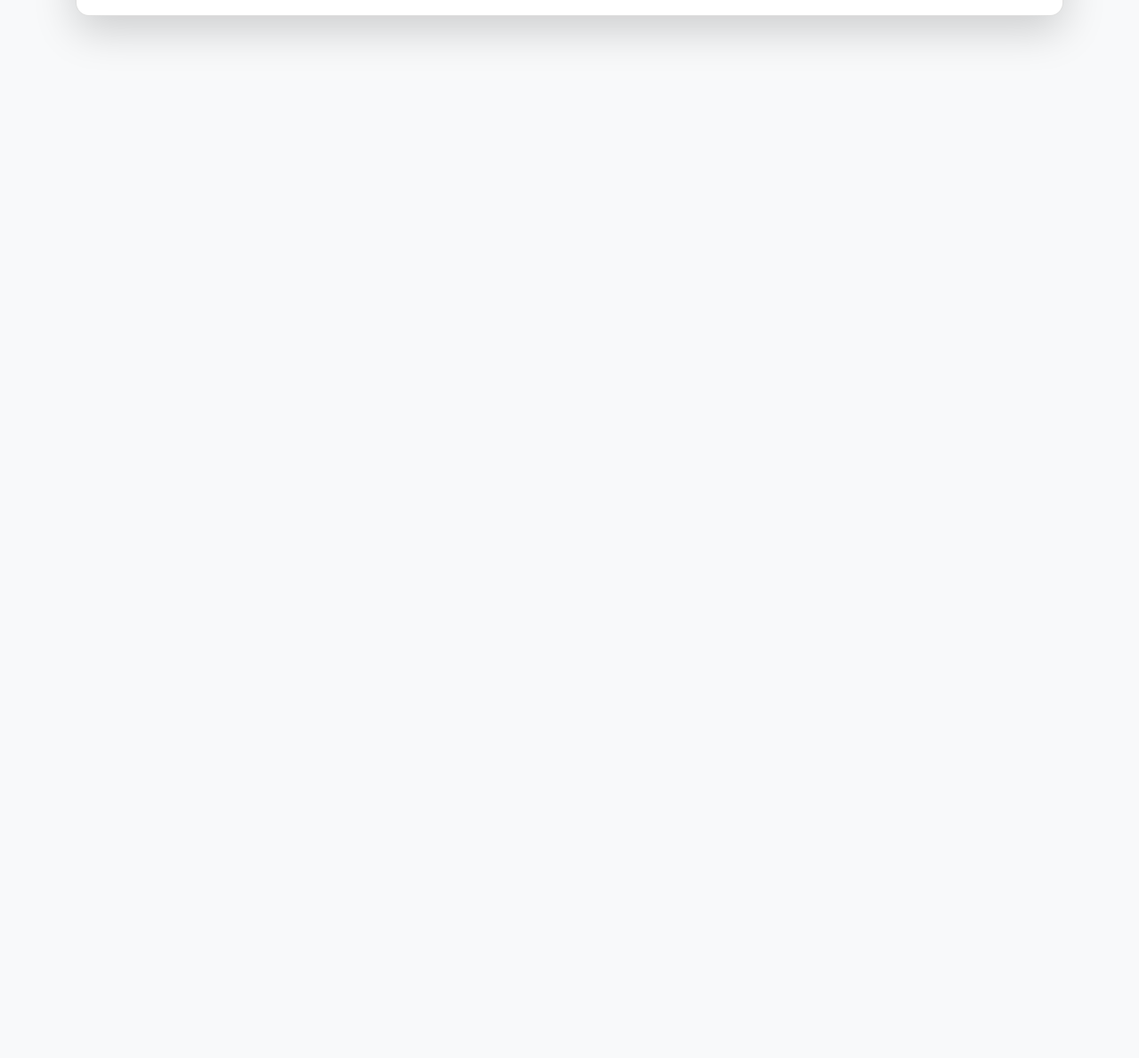
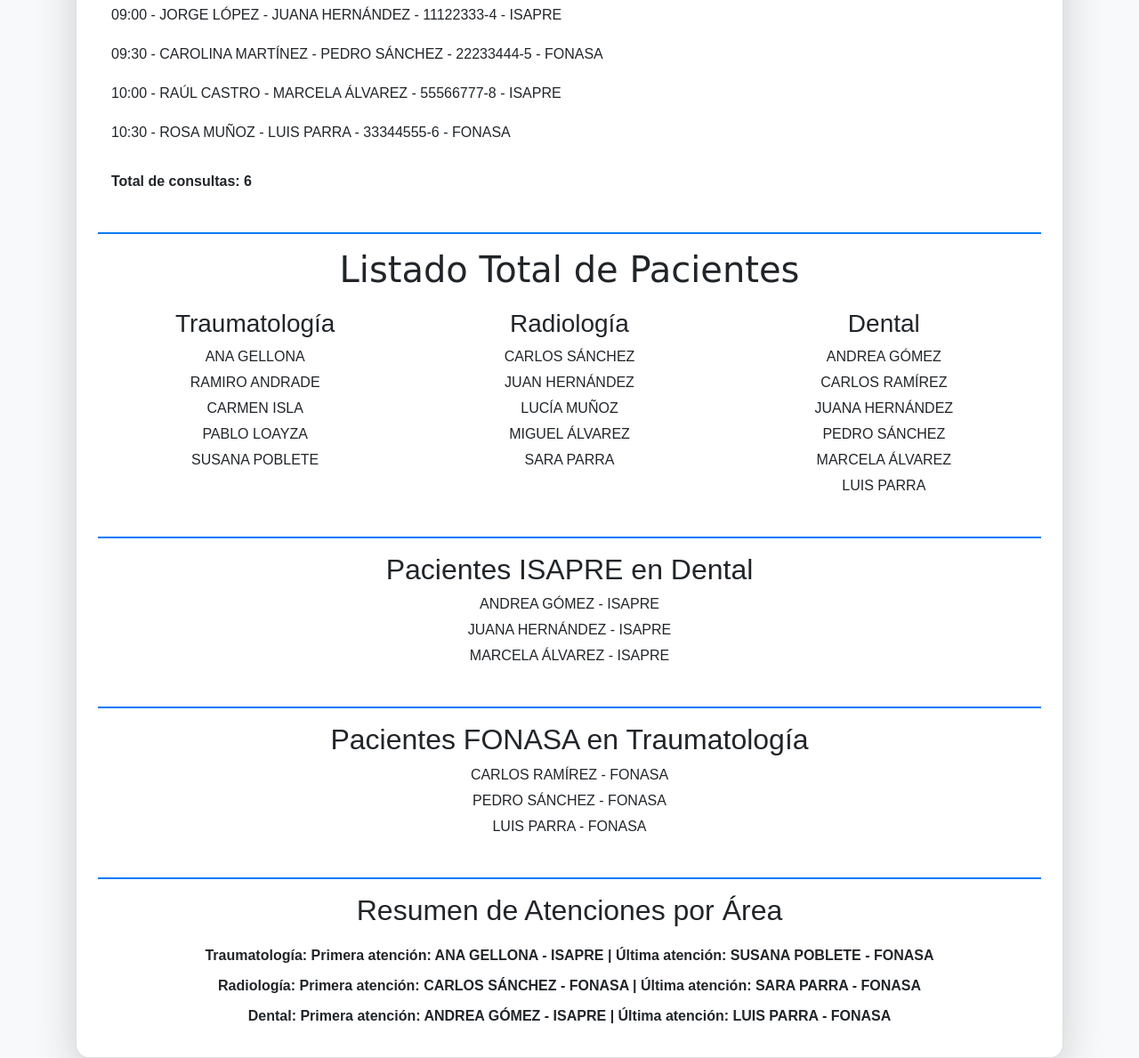
Before and after one commit to maaferna/DesafioLatamArrayObjectos, a plain HTML site: page index.html in a window 1280 px wide. Shown: the part 646-1835 px from the top of the page at 89% size. Before the commit the page ends 800 px from the top, so only its background shows below. Drawn offline with nearby package versions, Linux system fonts and the light colour scheme.

Commit message:
Desafio completado

```diff
--- a/assets/css/style.css
+++ b/assets/css/style.css
@@ -33,3 +33,34 @@
 hr {
     border-top: 2px solid #007bff;
 }
+
+.consultas-p {
+    text-align: center;
+    margin-right: 20px;
+}
+.consultas-container {
+    display: flex;
+    flex-direction: column;
+    align-items: flex-start;
+}
+
+.pacientes-p {
+    text-align: left;
+    margin-left: 20px;
+}
+.pacientes-container {
+    margin-top: 20px;
+}
+
+.isapre-container {
+    margin-top: 20px;
+    text-align: left;
+}
+
+.resumen-container {
+    margin-top: 20px;
+}
+.resumen-item {
+    margin-bottom: 10px;
+    font-weight: bold;
+}
--- a/assets/js/script.js
+++ b/assets/js/script.js
@@ -1,15 +1,22 @@
 document.addEventListener('DOMContentLoaded', () => {
     const consultasTraumatologia = [];
     const consultasRadiologia = [
-        {hora: "08:00", especialista: "DR. JUAN PÉREZ", paciente: "ANA GÓMEZ", rut: "12345678-9", prevision: "ISAPRE"},
-        {hora: "08:30", especialista: "DR. LUIS RAMÍREZ", paciente: "CARLOS SÁNCHEZ", rut: "98765432-1", prevision: "FONASA"},
-        {hora: "09:00", especialista: "DRA. MARÍA LOPEZ", paciente: "JUAN HERNÁNDEZ", rut: "11122333-4", prevision: "ISAPRE"},
-        {hora: "09:30", especialista: "DR. PEDRO CASTILLO", paciente: "LUCÍA MUÑOZ", rut: "22233444-5", prevision: "FONASA"},
-        {hora: "10:00", especialista: "DRA. ELENA FUENTES", paciente: "MIGUEL ÁLVAREZ", rut: "55566777-8", prevision: "ISAPRE"},
-        {hora: "10:30", especialista: "DR. FRANCISCO MORALES", paciente: "SARA PARRA", rut: "33344555-6", prevision: "FONASA"},
-        {hora: "11:00", especialista: "DRA. CARMEN SOTO", paciente: "PABLO DIAZ", rut: "44455667-7", prevision: "ISAPRE"}
+        {hora: "08:00", especialista: "JUAN PÉREZ", paciente: "ANA GÓMEZ", rut: "12345678-9", prevision: "ISAPRE"},
+        {hora: "08:30", especialista: "LUIS RAMÍREZ", paciente: "CARLOS SÁNCHEZ", rut: "98765432-1", prevision: "FONASA"},
+        {hora: "09:00", especialista: "MARÍA LOPEZ", paciente: "JUAN HERNÁNDEZ", rut: "11122333-4", prevision: "ISAPRE"},
+        {hora: "09:30", especialista: "PEDRO CASTILLO", paciente: "LUCÍA MUÑOZ", rut: "22233444-5", prevision: "FONASA"},
+        {hora: "10:00", especialista: "ELENA FUENTES", paciente: "MIGUEL ÁLVAREZ", rut: "55566777-8", prevision: "ISAPRE"},
+        {hora: "10:30", especialista: "FRANCISCO MORALES", paciente: "SARA PARRA", rut: "33344555-6", prevision: "FONASA"},
+        {hora: "11:00", especialista: "CARMEN SOTO", paciente: "PABLO DIAZ", rut: "44455667-7", prevision: "ISAPRE"}
     ];
-    const consultasDental = [];
+    const consultasDental = [
+        {hora: "08:00", especialista: "ALBERTO PÉREZ", paciente: "ANDREA GÓMEZ", rut: "12345678-9", prevision: "ISAPRE"},
+        {hora: "08:30", especialista: "LUCÍA GONZÁLEZ", paciente: "CARLOS RAMÍREZ", rut: "98765432-1", prevision: "FONASA"},
+        {hora: "09:00", especialista: "JORGE LÓPEZ", paciente: "JUANA HERNÁNDEZ", rut: "11122333-4", prevision: "ISAPRE"},
+        {hora: "09:30", especialista: "CAROLINA MARTÍNEZ", paciente: "PEDRO SÁNCHEZ", rut: "22233444-5", prevision: "FONASA"},
+        {hora: "10:00", especialista: "RAÚL CASTRO", paciente: "MARCELA ÁLVAREZ", rut: "55566777-8", prevision: "ISAPRE"},
+        {hora: "10:30", especialista: "ROSA MUÑOZ", paciente: "LUIS PARRA", rut: "33344555-6", prevision: "FONASA"}
+    ];
 
     // 1. Agregar horas al arreglo de Traumatología, utilizando el método push
     consultasTraumatologia.push(
@@ -94,4 +101,59 @@
     toggleRadiologiaButton.addEventListener('click', () => {
         toggleTableVisibility('radiologiaTable');
     });
+
+    const divDental = document.getElementById('dental');
+    consultasDental.forEach(consulta => {
+        divDental.innerHTML += `<p class="consultas-p">${consulta.hora} - ${consulta.especialista} - ${consulta.paciente} - ${consulta.rut} - ${consulta.prevision}</p><p></p>`;
+    });
+
+    // Mostrar el total de consultas
+    divDental.innerHTML += `<p class="mt-3 font-weight-bold">Total de consultas: ${consultasDental.length}</p>`;
+
+    // Función para mostrar los pacientes en columnas
+    function mostrarPacientes(consultas, divId) {
+        const divElement = document.getElementById(divId);
+        consultas.forEach(consulta => {
+            divElement.innerHTML += `<p>${consulta.paciente}</p>`;
+        });
+    }
+
+    // Mostrar los pacientes de cada especialidad en la columna correspondiente
+    mostrarPacientes(consultasTraumatologia, 'pacientesTraumatologia');
+    mostrarPacientes(consultasRadiologia, 'pacientesRadiologia');
+    mostrarPacientes(consultasDental, 'pacientesDental');
+
+     // Filtrar pacientes con ISAPRE en Dental
+     const pacientesISAPRE = consultasDental.filter(consulta => consulta.prevision === "ISAPRE");
+
+     // Mostrar los pacientes ISAPRE en el DOM
+     const divISAPRE = document.getElementById('pacientesISAPRE');
+     pacientesISAPRE.forEach(consulta => {
+         divISAPRE.innerHTML += `<p>${consulta.paciente} - ${consulta.prevision}</p>`;
+     });
+
+     // Filtrar pacientes con ISAPRE en Dental
+     const pacientesFONASA = consultasDental.filter(consulta => consulta.prevision === "FONASA");
+
+     // Mostrar los pacientes ISAPRE en el DOM
+     const divFONASA = document.getElementById('pacientesFONASA');
+     pacientesFONASA.forEach(consulta => {
+         divFONASA.innerHTML += `<p>${consulta.paciente} - ${consulta.prevision}</p>`;
+     });
+
+     // Función para mostrar el primer y último paciente atendido en cada área
+    function mostrarResumenAtenciones(consultas, area) {
+        const primerPaciente = consultas[0];
+        const ultimoPaciente = consultas[consultas.length - 1];
+
+        return `
+            <p class="resumen-item">${area}: Primera atención: ${primerPaciente.paciente} - ${primerPaciente.prevision} | Última atención: ${ultimoPaciente.paciente} - ${ultimoPaciente.prevision}</p>
+        `;
+    }
+
+    // Mostrar resumen de atenciones
+    const resumenDiv = document.getElementById('resumenAtenciones');
+    resumenDiv.innerHTML += mostrarResumenAtenciones(consultasTraumatologia, "Traumatología");
+    resumenDiv.innerHTML += mostrarResumenAtenciones(consultasRadiologia, "Radiología");
+    resumenDiv.innerHTML += mostrarResumenAtenciones(consultasDental, "Dental");
 });
--- a/index.html
+++ b/index.html
@@ -13,7 +13,7 @@
     <div class="card shadow-lg p-4">
         <h1 class="text-center text-primary">Estadisticas centro medico Ñuñoa</h1>
 
-        <div class="container text-center">
+        <div class="container text-center mb-4">
             <h2>Consultas de Traumatología</h2>
             <button id="toggleTraumatologiaButton" class="btn btn-primary mb-3">Mostrar/Ocultar Traumatología</button>
             <div id="traumatologia">
@@ -21,26 +21,53 @@
             </div>
         </div>
         <hr>
-        <div class="container text-center">
+        <div class="container text-center mb.4">
             <h2>Consultas de Radiología</h2>
             <button id="toggleRadiologiaButton" class="btn btn-primary mb-3">Mostrar/Ocultar Radiología</button>
             <div id="radiologia">
                 <!-- Aquí se mostrará la tabla de radiología -->
             </div>
         </div>
-
-        <h2>Consultas de Dental</h2>
-        <div id="dental"></div>
-
-        <h2>Pacientes Totales</h2>
-        <div id="pacientes-totales"></div>
-
-        <h2>Pacientes ISAPRE en Dental</h2>
-        <div id="pacientes-isapre-dental"></div>
-
-        <h2>Pacientes FONASA en Traumatología</h2>
-        <div id="pacientes-fonasa-trauma"></div>
-    </div>
+        <hr>
+        <div class="container text-center mb-4">
+            <h2>Consultas de Dental</h2>
+            <div id="dental" class="consultas-container">
+                <!-- Aquí se mostrará la tabla de dental, siempre visible -->
+            </div>
+        </div>
+        <hr>
+        <div class="container text-center mb-4">
+            <h1 class="text-center">Listado Total de Pacientes</h1>
+            <div class="row pacientes-container">
+                <div id="pacientesTraumatologia" class="col-md-4 pacientes-column">
+                    <h3>Traumatología</h3>
+                </div>
+                <div id="pacientesRadiologia" class="col-md-4 pacientes-column">
+                    <h3>Radiología</h3>
+                </div>
+                <div id="pacientesDental" class="col-md-4 pacientes-column">
+                    <h3>Dental</h3>
+                </div>
+            </div>
+        </div>
+        <hr>
+        <div class="container text-center mb-4">
+            <h2>Pacientes ISAPRE en Dental</h2>
+            <div id="pacientesISAPRE">
+            </div>
+        </div>
+        <hr>
+        <div class="container text-center mb-4">
+            <h2>Pacientes FONASA en Traumatología</h2>
+            <div id="pacientesFONASA"></div>
+        </div>
+        <hr>
+        <div class="container text-center">
+            <h2>Resumen de Atenciones por Área</h2>
+            <div id="resumenAtenciones" class="resumen-container">
+                <!-- Aquí se mostrará el resumen de las atenciones -->
+            </div>
+        </div>
     </div>
 </div>
 
```
